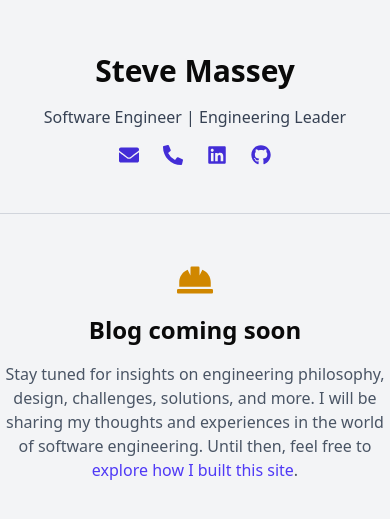
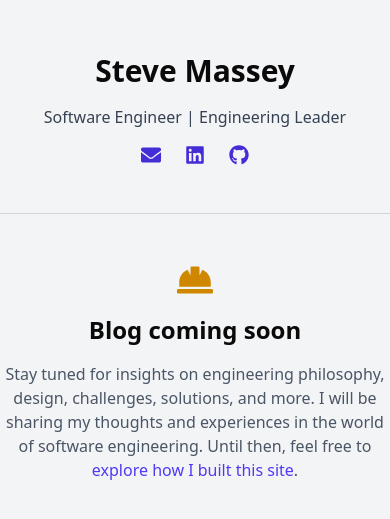
Before and after one commit to stmassey84/engineering-doctrine, a React (Vite) app: page / in a window 390 px wide. Shown: the part 155-674 px from the top of the page. Built offline with nearby package versions, Linux system fonts and the light colour scheme.

Commit message:
Remove phone link from Home component
Removed phone link from contact section.

```diff
--- a/src/pages/Home.tsx
+++ b/src/pages/Home.tsx
@@ -10,9 +10,6 @@ const Home: React.FC = () => {
         <div className="flex justify-center space-x-6 text-indigo-700 text-xl">
           <a href="mailto:steve@stevemassey.net" title="Email">
             <FaEnvelope />
-          </a>
-          <a href="tel:+17067667816" title="Phone">
-            <FaPhoneAlt />
           </a>
           <a href="https://www.linkedin.com/in/stevepmassey" title="LinkedIn" target="_blank" rel="noopener noreferrer">
             <FaLinkedin />
```
